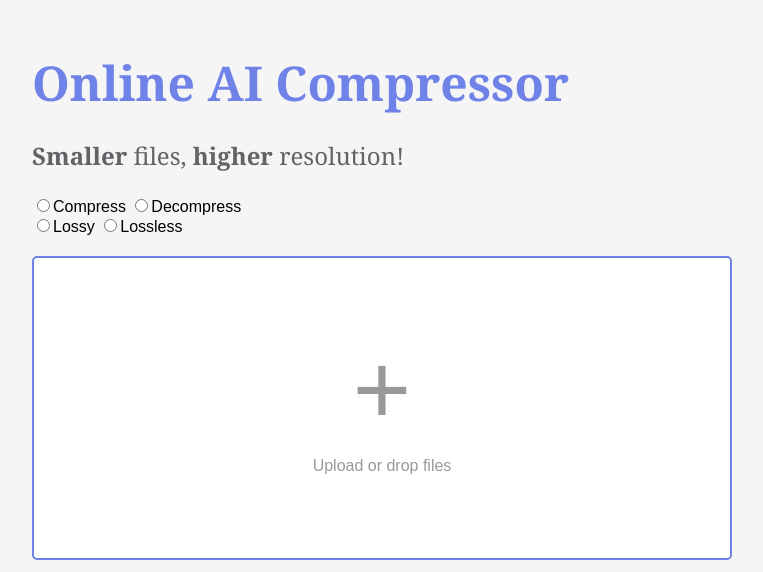
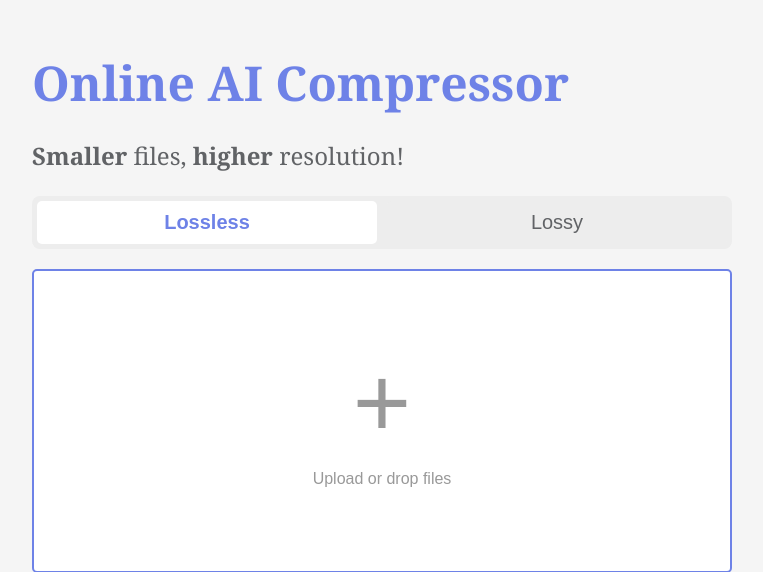
Before and after one commit to tywongbm/AIcompress, a Flask app: page / in a window 1280 px wide. Shown: the part 68-640 px from the top of the page, without its empty margins (258-1021 px from the left). Run offline with Flask 3, Linux system fonts and the light colour scheme; some libraries are stand-ins or nearby versions.

Commit message:
front-end update

```diff
--- a/server.py
+++ b/server.py
@@ -1,4 +1,6 @@
 from flask import Flask, render_template, request, send_file
+import os
+import shutil
 import io
 from process import modify_image
 import subprocess
@@ -15,15 +17,37 @@ def upload():
     file = request.files['file']
     file.save('input_image.jpg')
 
+    option1 = request.form.get('option1')
 
-    ###### Modify the following code to test your model ######
-    command = "python lossy/test.py --model lossy/model/model_celeba.pth --img input_image.jpg --mask lossy/mask.png --output lossy/output --merge"
+    command = "python"
+
+    if (option1 == "lossless"):
+        command = "python"    ### Modify it ###
+
+    elif (option1 == "lossy"):
+        command = "python lossy/test.py --model lossy/model/model_celeba.pth --img input_image.jpg --mask lossy/mask.png --output lossy/output --merge"
+
+    else:
+        print("Invalide options")
+
     subprocess.call(command, shell=True)
-    output_path = 'lossy/output/result/result-input_image-mask.png'
+    compressed_image_path = 'compressed_image.jpg'
+    decompressed_image_path = 'decompressed_image.jpg'
 
+    try:
+        compressed_image = send_file(compressed_image_path, mimetype='image/jpeg', as_attachment=True, download_name='compressed_image.jpg')
+        decompressed_image = send_file(decompressed_image_path, mimetype='image/jpeg', as_attachment=True, download_name='decompressed_image.jpg')
+        return [compressed_image, decompressed_image]
 
-
-    return send_file(output_path, mimetype='image/jpeg', as_attachment=True, download_name='process_iamge.jpg')
+    finally:
+        os.remove("input_image.jpg")
+        print("input_image.jpg deleted.")
+        os.remove("compressed_image.jpg")
+        print("compressed_image.jpg deleted.")
+        os.remove("decompressed_image.jpg")
+        print("decompressed_image.jpg deleted.")
+        shutil.rmtree("lossy/output") #删除整个文件夹，如果lossless也有文件夹要删的话可以用这个指令
+        print("lossy/output folder deleted.")
 
 '''
     output_buffer = io.BytesIO()
--- a/static/main.css
+++ b/static/main.css
@@ -114,15 +114,38 @@ text-align: center;
     font-size: 14px;
 }
 
-input[type="radio"] {
-    border: 1px solid #616366;
+.first-option input[type="radio"] {
+    display: none;
 }
 
-input[type="radio"]:hover {
-    border: 1px solid #6e82e7;
+.first-option {
+    background-color:#ededed;
+    border-radius: 8px;
+    display: flex;
+    justify-content: space-between;
+}
+
+.first-option .radio-button {
+    text-align: center;
+    font-size: 20px;
+
+    color: #616366;
+    flex: 1;
+    display: inline-block;
+    border: 0px;
+    margin: 5px 5px;
+    padding: 10px 10px;
+    background-color: #ededed;
+    border-radius: 5px;
     cursor: pointer;
 }
 
-input[type="radio"]:checked {
-    border: 3px solid #6e82e7;
+.first-option .radio-button:hover {
+    background-color: rgba(46, 50, 56, 0.09);
 }
+
+.first-option .radio-button.selected {
+    background-color: white;
+    color: #6e82e7;
+    font-weight: bold
+  }
--- a/static/script.js
+++ b/static/script.js
@@ -1,3 +1,29 @@
+//option1 style
+const radioButtons = document.getElementsByName('compression-type');
+const labels = document.getElementsByClassName('radio-button');
+
+for (let i = 0; i < radioButtons.length; i++) {
+  if (radioButtons[i].checked) {
+    const label = radioButtons[i].parentNode;
+    label.classList.add('selected');
+    break;
+  }
+}
+
+for (let i = 0; i < radioButtons.length; i++) {
+  radioButtons[i].addEventListener('click', function() {
+    for (let j = 0; j < labels.length; j++) {
+      labels[j].classList.remove('selected');
+    }
+
+    if (this.checked) {
+      const label = this.parentNode;
+      label.classList.add('selected');
+    }
+  });
+}
+
+/*
 function showSecondOption() {
     var secondOption = document.querySelector('.second-option');
     secondOption.style.display = 'block';
@@ -7,13 +33,14 @@ function hideSecondOption() {
     var secondOption = document.querySelector('.second-option');
     secondOption.style.display = 'none';
 
-    var compressionTypeRadios = document.getElementsByName('compression-type');
+    var compressionTypeRadios = document.getElementsByName('compression');
     for (var i = 0; i < compressionTypeRadios.length; i++) {
         compressionTypeRadios[i].checked = false;
     }
 }
+*/
 
-
+//Upload reagion style
 const uploadRegion = document.querySelector('.upload-region');
 
 uploadRegion.addEventListener('dragover', (e) => {
@@ -42,33 +69,28 @@ fileUpload.addEventListener('change', (e) => {
 function handleFiles(files) {
 
     //setting check
-    const firstOption = document.querySelector('.first-option input[name="compression"]:checked');
-    const secondOption = document.querySelector('.second-option input[name="compression-type"]:checked');
+    const firstOption = document.querySelector('.first-option input[name="compression-type"]:checked');
+    /*
+    const secondOption = document.querySelector('.second-option input[name="compression"]:checked');
 
     if (!firstOption) {
-        console.log('Upload fail, please select first option');
+        alert('Upload failed, please select lossless/lossy');
         return;
     }
 
     if (firstOption.value === 'compress' && !secondOption) {
-        console.log('Upload fail, please select second option');
+        alert('Upload failed, please select compress/decompress');
         return;
     }
-
+*/
     const file = files[0];
     const fileName = file.name;
     const fileExtension = fileName.split('.').pop();
 
-    if (firstOption.value === 'compress' && fileExtension !== 'jpg') {
-        console.log('Upload fail, only support .jpg file');
+    if (fileExtension !== 'jpg' ) {
+        alert('Upload failed, only support jpg/png file');
         return;
     }
-
-    if (firstOption.value === 'decompress' && fileExtension !== 'zip') {
-        console.log('Upload fail, only support .zip file');
-        return;
-    }
-
 
     // Uploading
     uploadRegion.classList.add('uploading');
@@ -77,7 +99,9 @@ function handleFiles(files) {
     console.log("uploading")
 
     const formData = new FormData();
-    formData.append('file', file); // 将文件添加到FormData对象中
+    formData.append('file', file);
+    formData.append('option1', firstOption.value);
+    //formData.append('option2', secondOption.value);
 
     fetch('/upload', {
         method: 'POST',
--- a/templates/index.html
+++ b/templates/index.html
@@ -28,23 +28,31 @@
 
     <!-- Setting-->
 
-    <div class="first-option">
+      <div class="first-option">
+        <label class="radio-button">
+          <input type="radio" name="compression-type" value="lossless" checked>Lossless
+        </label>
+        <label class="radio-button">
+          <input type="radio" name="compression-type" value="lossy">Lossy
+        </label>
+      </div>
+
+    <!--
+    <div class="second-option">
       <label>
-        <input type="radio" name="compression" value="compress" onclick="showSecondOption()">Compress
+        <input type="radio" name="compression" value="compress" checked>Compress
       </label>
       <label>
-        <input type="radio" name="compression" value="decompress" onclick="hideSecondOption()">Decompress
+        <input type="radio" name="compression" value="decompress">Decompress
       </label>
     </div>
+    -->
 
-    <div class="second-option">
-      <label>
-        <input type="radio" name="compression-type" value="lossy" display="none";>Lossy
-      </label>
-      <label>
-        <input type="radio" name="compression-type" value="lossless" display="none">Lossless
-      </label>
-    </div>
+    <!--
+      onclick="showSecondOption()"
+      onclick="hideSecondOption()"
+      display="none"
+    -->
 
     <!-- Files upload -->
     <div class="upload-region">
@@ -65,7 +73,6 @@
 
       <div class="success">
         <p>Processing successful</p>
-        <a href="#" id="downlaod">Downlaod</a>
         <a href="#" id="try-again">Try another file</a>
       </div>
 
```
Also changed, not shown: input_image.jpg (deleted), test_image.jpg. Lines whose indentation alone changed are shown as unchanged.
